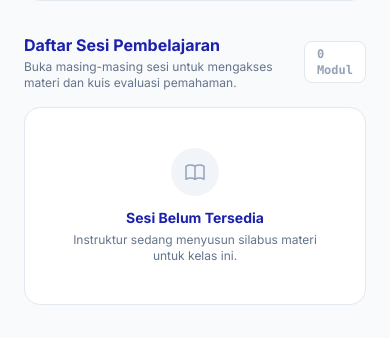
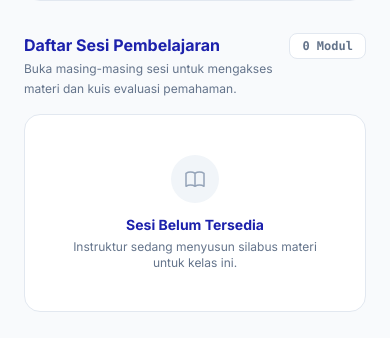
Before and after one commit to NurAkbarr/Upskill-By-Matla, a CodeIgniter 4 app: the page made by app/Views/dashboard/course.php in a window 390 px wide. Shown: the part 520-858 px from the top of the page. Run offline with PHP 8.4 and a stand-in for CodeIgniter, Linux system fonts and the light colour scheme; the template is opened without the code that fills it, so the values that code supplies are empty; some libraries are stand-ins or nearby versions.

Commit message:
fix: Perbaiki responsivitas dan kerapihan daftar sesi pembelajaran pada mode mobile/HP

```diff
--- a/app/Views/dashboard/course.php
+++ b/app/Views/dashboard/course.php
@@ -211,12 +211,12 @@
             <!-- DAFTAR SESI KURIKULUM (ACCORDION UI)                       -->
             <!-- ========================================================== -->
             <div class="space-y-4">
-                <div class="flex items-center justify-between">
+                <div class="flex items-start sm:items-center justify-between gap-3">
                     <div>
                         <h3 class="text-base sm:text-lg font-bold text-upskill-darkblue">Daftar Sesi Pembelajaran</h3>
-                        <p class="text-xs text-slate-500 mt-0.5">Buka masing-masing sesi untuk mengakses materi dan kuis evaluasi pemahaman.</p>
+                        <p class="text-xs text-slate-500 mt-0.5 leading-relaxed">Buka masing-masing sesi untuk mengakses materi dan kuis evaluasi pemahaman.</p>
                     </div>
-                    <span class="text-xs font-mono font-semibold text-slate-400 bg-white px-3 py-1 rounded-lg border border-slate-200">
+                    <span class="text-xs font-mono font-semibold text-slate-500 bg-white px-3 py-1 rounded-lg border border-slate-200 shrink-0 whitespace-nowrap self-start sm:self-center shadow-2xs">
                         <?= count($sessions) ?> Modul
                     </span>
                 </div>
@@ -244,11 +244,11 @@
                                 <!-- Header Accordion -->
                                 <div
                                     onclick="toggleAccordion(<?= (int) $s['id'] ?>)"
-                                    class="p-4 sm:p-5 flex items-center justify-between gap-4 cursor-pointer select-none bg-white hover:bg-slate-50/70 transition-colors"
+                                    class="p-4 sm:p-5 flex items-center justify-between gap-3 sm:gap-4 cursor-pointer select-none bg-white hover:bg-slate-50/70 transition-colors"
                                 >
-                                    <!-- Judul Sesi -->
-                                    <div class="flex items-center gap-3.5 min-w-0">
-                                        <div class="w-8 h-8 rounded-xl flex items-center justify-center text-xs font-bold shrink-0 <?= $isCompleted ? 'bg-emerald-100 text-emerald-700 border border-emerald-200' : 'bg-pink-50 text-upskill-pink border border-pink-100' ?>">
+                                    <!-- Judul & Badge Sesi -->
+                                    <div class="flex items-start sm:items-center gap-3 min-w-0 flex-1">
+                                        <div class="w-8 h-8 rounded-xl flex items-center justify-center text-xs font-bold shrink-0 mt-0.5 sm:mt-0 <?= $isCompleted ? 'bg-emerald-100 text-emerald-700 border border-emerald-200' : 'bg-pink-50 text-upskill-pink border border-pink-100' ?>">
                                             <?php if ($isCompleted): ?>
                                                 <svg class="w-4 h-4" fill="none" stroke="currentColor" viewBox="0 0 24 24">
                                                     <path stroke-linecap="round" stroke-linejoin="round" stroke-width="2.5" d="M5 13l4 4L19 7"/>
@@ -258,55 +258,53 @@
                                             <?php endif; ?>
                                         </div>
 
-                                        <div class="min-w-0">
-                                            <h4 class="text-xs sm:text-sm font-bold text-upskill-darkblue truncate">
+                                        <div class="min-w-0 flex-1">
+                                            <h4 class="text-xs sm:text-sm font-bold text-upskill-darkblue leading-snug line-clamp-2">
                                                 Sesi <?= $sessionNum ?>: <?= esc($s['chapter_title']) ?>
                                             </h4>
-                                            <div class="flex items-center gap-2 mt-0.5 text-[11px] text-slate-400">
+
+                                            <!-- Metadata & Status Pelacakan -->
+                                            <div class="flex flex-wrap items-center gap-1.5 mt-1 text-[10px] sm:text-[11px]">
                                                 <?php if ($s['content_type'] === 'video'): ?>
-                                                    <span class="flex items-center gap-1 text-blue-600 font-medium">
-                                                        <svg class="w-3.5 h-3.5" fill="none" stroke="currentColor" viewBox="0 0 24 24">
+                                                    <span class="inline-flex items-center gap-1 text-blue-700 bg-blue-50 px-2 py-0.5 rounded font-medium border border-blue-100/60 whitespace-nowrap">
+                                                        <svg class="w-3 h-3 text-blue-500 shrink-0" fill="none" stroke="currentColor" viewBox="0 0 24 24">
                                                             <path stroke-linecap="round" stroke-linejoin="round" stroke-width="2" d="M14.752 11.168l-3.197-2.132A1 1 0 0010 9.87v4.263a1 1 0 001.555.832l3.197-2.132a1 1 0 000-1.664z"/>
                                                         </svg>
-                                                        Video
+                                                        <span>Video</span>
                                                     </span>
                                                 <?php else: ?>
-                                                    <span class="flex items-center gap-1 text-emerald-600 font-medium">
-                                                        <svg class="w-3.5 h-3.5" fill="none" stroke="currentColor" viewBox="0 0 24 24">
+                                                    <span class="inline-flex items-center gap-1 text-emerald-700 bg-emerald-50 px-2 py-0.5 rounded font-medium border border-emerald-100/60 whitespace-nowrap">
+                                                        <svg class="w-3 h-3 text-emerald-500 shrink-0" fill="none" stroke="currentColor" viewBox="0 0 24 24">
                                                             <path stroke-linecap="round" stroke-linejoin="round" stroke-width="2" d="M9 12h6m-6 4h6m2 5H7a2 2 0 01-2-2V5a2 2 0 012-2h5.586a1 1 0 01.707.293l5.414 5.414a1 1 0 01.293.707V19a2 2 0 01-2 2z"/>
                                                         </svg>
-                                                        Teks / Dokumen
+                                                        <span>Teks/PDF</span>
                                                     </span>
                                                 <?php endif; ?>
 
-                                                <span>&bull;</span>
-
                                                 <?php if ($isCompleted): ?>
-                                                    <span class="text-emerald-600 font-semibold flex items-center gap-1">
+                                                    <span class="inline-flex items-center gap-1 text-emerald-700 bg-emerald-50 px-2 py-0.5 rounded font-semibold border border-emerald-200 whitespace-nowrap">
                                                         <span class="w-1.5 h-1.5 rounded-full bg-emerald-500"></span>
-                                                        Materi Selesai 100%
+                                                        <span>Selesai 100%</span>
                                                     </span>
                                                 <?php else: ?>
-                                                    <span class="text-amber-600 font-medium flex items-center gap-1">
-                                                        <span class="w-1.5 h-1.5 rounded-full bg-amber-400"></span>
-                                                        Belum Diselesaikan
+                                                    <span class="inline-flex items-center gap-1 text-amber-700 bg-amber-50 px-2 py-0.5 rounded font-semibold border border-amber-200 whitespace-nowrap">
+                                                        <span class="w-1.5 h-1.5 rounded-full bg-amber-500"></span>
+                                                        <span>Belum Selesai</span>
                                                     </span>
                                                 <?php endif; ?>
                                             </div>
                                         </div>
                                     </div>
 
-                                    <!-- Tombol Biru 'Selengkapnya' Sesuai Instruksi -->
-                                    <div class="flex items-center gap-2 shrink-0">
-                                        <button
-                                            type="button"
-                                            class="inline-flex items-center gap-1.5 px-3.5 py-1.5 text-xs font-bold rounded-lg text-white bg-upskill-blue hover:bg-upskill-darkblue transition-colors shadow-xs"
-                                        >
-                                            <span>Selengkapnya</span>
-                                            <svg id="accordion-arrow-<?= (int) $s['id'] ?>" class="w-3.5 h-3.5 transition-transform duration-200" fill="none" stroke="currentColor" viewBox="0 0 24 24">
+                                    <!-- Tombol Biru 'Selengkapnya' (Responsif HP) -->
+                                    <div class="shrink-0 flex items-center self-center">
+                                        <div class="inline-flex items-center gap-1.5 px-3 py-1.5 sm:px-3.5 sm:py-2 text-xs font-bold rounded-xl text-white bg-upskill-blue hover:bg-upskill-darkblue transition-all shadow-xs">
+                                            <span class="hidden sm:inline">Selengkapnya</span>
+                                            <span class="sm:hidden text-[11px]">Buka</span>
+                                            <svg id="accordion-arrow-<?= (int) $s['id'] ?>" class="w-3.5 h-3.5 transition-transform duration-200 shrink-0" fill="none" stroke="currentColor" viewBox="0 0 24 24">
                                                 <path stroke-linecap="round" stroke-linejoin="round" stroke-width="2" d="M19 9l-7 7-7-7"/>
                                             </svg>
-                                        </button>
+                                        </div>
                                     </div>
                                 </div>
 
```
